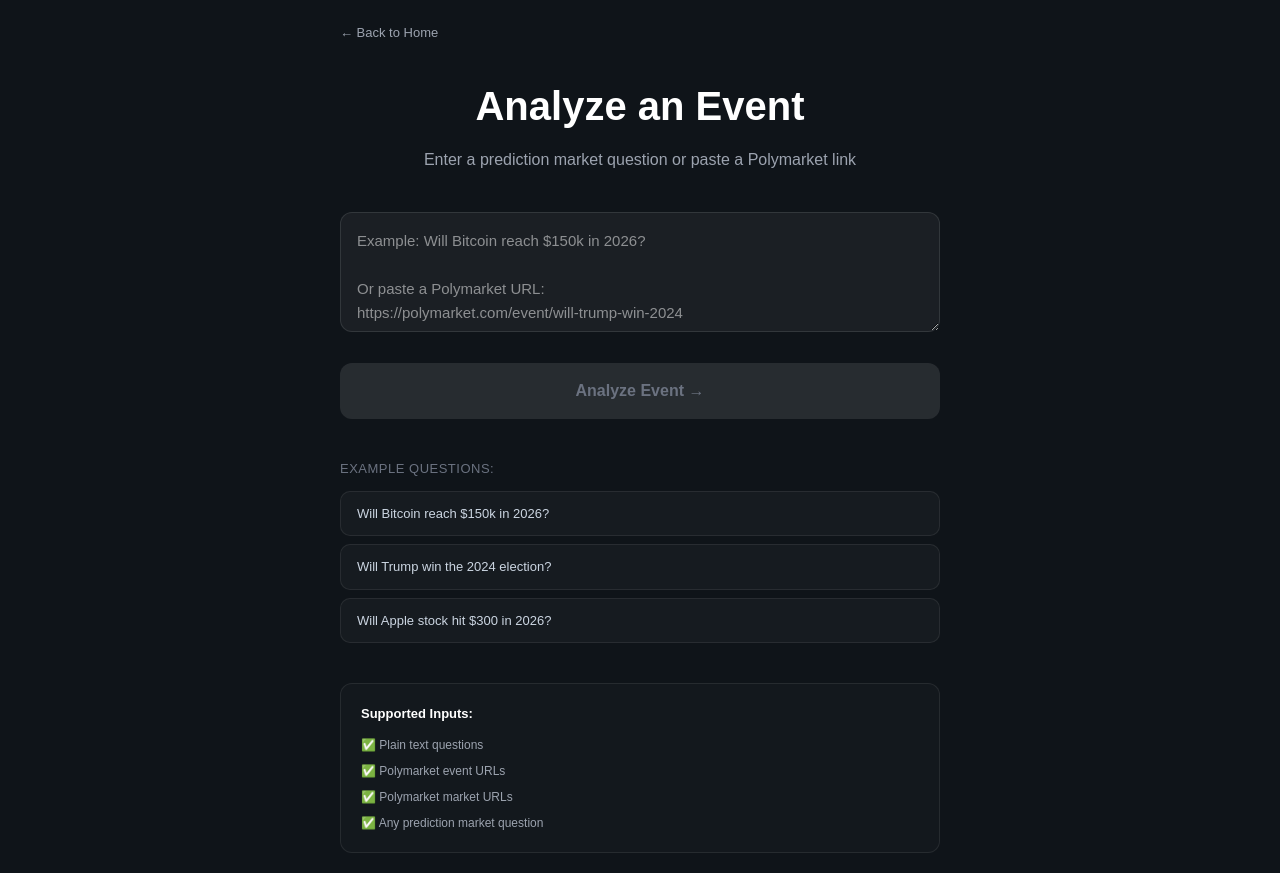
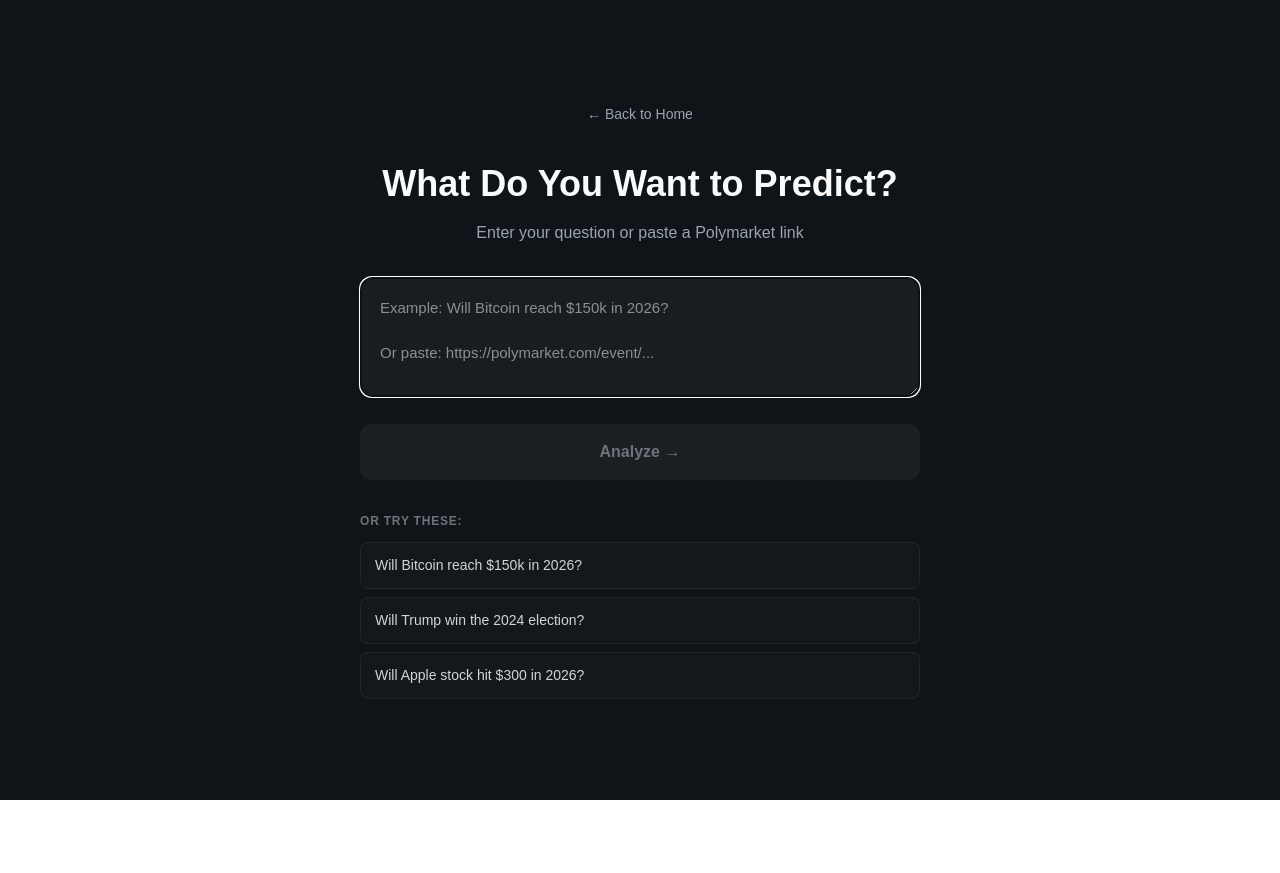
Before and after one commit to anujagadde18/tradedna, a Next.js app: page /event in a window 1280 px wide. After the commit the page ends 800 px from the top, so only its background shows below. Built offline with nearby package versions, Linux system fonts and the light colour scheme.

Commit message:
Update page.tsx

```diff
--- a/app/event/page.tsx
+++ b/app/event/page.tsx
@@ -12,7 +12,6 @@
   function handleInputChange(value: string) {
     setInput(value);
 
-    // Try to parse URL if it looks like a Polymarket link
     if (isPolymarketUrl(value)) {
       const extracted = extractEventFromUrl(value);
       if (extracted) {
@@ -32,97 +31,101 @@
   }
 
   function handleKeyPress(e: React.KeyboardEvent) {
-    if (e.key === "Enter") {
+    if (e.key === "Enter" && !e.shiftKey) {
+      e.preventDefault();
       handleAnalyze();
     }
   }
 
+  const examples = [
+    "Will Bitcoin reach $150k in 2026?",
+    "Will Trump win the 2024 election?",
+    "Will Apple stock hit $300 in 2026?",
+  ];
+
   return (
-    <main style={{ minHeight: "100vh", background: "#0f1419", color: "#fff", display: "flex", alignItems: "center", justifyContent: "center", padding: 20 }}>
-      <div style={{ maxWidth: 600, width: "100%" }}>
+    <main style={{ minHeight: "100vh", background: "#0f1419", color: "#fff", display: "flex", alignItems: "center", justifyContent: "center", padding: 24 }}>
+      <div style={{ maxWidth: 560, width: "100%" }}>
 
-        {/* Back Link */}
-        <div style={{ marginBottom: 32 }}>
-          <a href="/" style={{ color: "#9CA3AF", fontSize: 13, textDecoration: "none" }}>← Back to Home</a>
-        </div>
-
-        {/* Title */}
-        <div style={{ marginBottom: 40, textAlign: "center" }}>
-          <h1 style={{ fontSize: 40, fontWeight: 900, marginBottom: 12 }}>Analyze an Event</h1>
-          <p style={{ fontSize: 16, color: "#9ca3af", margin: 0 }}>
-            Enter a prediction market question or paste a Polymarket link
+        <div style={{ marginBottom: 32, textAlign: "center" }}>
+          <a href="/" style={{ color: "#9ca3af", fontSize: 14, textDecoration: "none", display: "inline-block", marginBottom: 32 }}>
+            ← Back to Home
+          </a>
+          <h1 style={{ fontSize: 36, fontWeight: 900, marginBottom: 10, color: "#fafafa" }}>
+            What Do You Want to Predict?
+          </h1>
+          <p style={{ fontSize: 16, color: "#9ca3af" }}>
+            Enter your question or paste a Polymarket link
           </p>
         </div>
 
-        {/* Input */}
-        <div style={{ marginBottom: 24 }}>
+        <div style={{ marginBottom: 20 }}>
           <textarea
             value={input}
             onChange={(e) => handleInputChange(e.target.value)}
             onKeyPress={handleKeyPress}
             placeholder="Example: Will Bitcoin reach $150k in 2026?
 
-Or paste a Polymarket URL:
-https://polymarket.com/event/will-trump-win-2024"
+Or paste: https://polymarket.com/event/..."
+            autoFocus
             style={{
               width: "100%",
               minHeight: 120,
-              padding: 16,
+              padding: 18,
               fontSize: 15,
               borderRadius: 12,
-              background: "rgba(255,255,255,0.05)",
-              border: "1px solid rgba(255,255,255,0.1)",
+              background: "rgba(255,255,255,0.04)",
+              border: "2px solid rgba(255,255,255,0.08)",
               color: "#fff",
               resize: "vertical",
               fontFamily: "inherit",
-              lineHeight: 1.6,
+              lineHeight: 1.5,
+            }}
+            onFocus={(e) => {
+              e.currentTarget.style.borderColor = "rgba(147,51,234,0.4)";
+            }}
+            onBlur={(e) => {
+              e.currentTarget.style.borderColor = "rgba(255,255,255,0.08)";
             }}
           />
 
-          {/* URL Detected Message */}
           {parsedEvent && (
-            <div style={{ marginTop: 12, padding: 12, background: "rgba(16, 185, 129, 0.1)", border: "1px solid rgba(16, 185, 129, 0.3)", borderRadius: 8 }}>
-              <div style={{ fontSize: 12, color: "#10b981", fontWeight: 600, marginBottom: 4 }}>
-                ✅ Polymarket URL Detected
+            <div style={{ marginTop: 12, padding: 12, background: "rgba(34,197,94,0.1)", border: "1px solid rgba(34,197,94,0.3)", borderRadius: 8 }}>
+              <div style={{ fontSize: 12, color: "#22c55e", fontWeight: 600, marginBottom: 4 }}>
+                ✓ Link Detected
               </div>
-              <div style={{ fontSize: 13, color: "#cbd5e1" }}>
-                Extracted event: <strong>{parsedEvent}</strong>
+              <div style={{ fontSize: 14, color: "#d4d4d8" }}>
+                {parsedEvent}
               </div>
             </div>
           )}
         </div>
 
-        {/* Analyze Button */}
         <button
           onClick={handleAnalyze}
           disabled={!input.trim()}
           style={{
             width: "100%",
             padding: "16px 24px",
-            borderRadius: 12,
-            background: input.trim() ? "#00D4FF" : "rgba(255,255,255,0.1)",
+            borderRadius: 10,
+            background: input.trim() ? "#9333ea" : "rgba(255,255,255,0.05)",
             border: "none",
-            color: input.trim() ? "#001018" : "#6b7280",
+            color: input.trim() ? "#fff" : "#71717a",
             fontSize: 16,
             fontWeight: 700,
             cursor: input.trim() ? "pointer" : "not-allowed",
-            transition: "all 0.2s",
+            marginBottom: 32,
           }}
         >
-          {parsedEvent ? "Analyze Extracted Event →" : "Analyze Event →"}
+          Analyze →
         </button>
 
-        {/* Examples */}
-        <div style={{ marginTop: 40 }}>
-          <div style={{ fontSize: 13, color: "#6b7280", marginBottom: 12, textTransform: "uppercase", letterSpacing: "0.5px" }}>
-            Example Questions:
+        <div>
+          <div style={{ fontSize: 12, color: "#71717a", marginBottom: 12, textTransform: "uppercase", letterSpacing: "0.8px", fontWeight: 600 }}>
+            Or Try These:
           </div>
           <div style={{ display: "grid", gap: 8 }}>
-            {[
-              "Will Bitcoin reach $150k in 2026?",
-              "Will Trump win the 2024 election?",
-              "Will Apple stock hit $300 in 2026?",
-            ].map((example, i) => (
+            {examples.map((example, i) => (
               <button
                 key={i}
                 onClick={() => {
@@ -130,23 +133,23 @@
                   setParsedEvent(null);
                 }}
                 style={{
-                  padding: "12px 16px",
-                  borderRadius: 10,
-                  background: "rgba(255,255,255,0.03)",
-                  border: "1px solid rgba(255,255,255,0.08)",
-                  color: "#cbd5e1",
-                  fontSize: 13,
+                  padding: "12px 14px",
+                  borderRadius: 8,
+                  background: "rgba(255,255,255,0.02)",
+                  border: "1px solid rgba(255,255,255,0.06)",
+                  color: "#d4d4d8",
+                  fontSize: 14,
                   textAlign: "left",
                   cursor: "pointer",
                   transition: "all 0.2s",
                 }}
                 onMouseEnter={(e) => {
-                  e.currentTarget.style.background = "rgba(255,255,255,0.06)";
-                  e.currentTarget.style.borderColor = "rgba(59, 130, 246, 0.4)";
+                  e.currentTarget.style.background = "rgba(255,255,255,0.05)";
+                  e.currentTarget.style.borderColor = "rgba(147,51,234,0.3)";
                 }}
                 onMouseLeave={(e) => {
-                  e.currentTarget.style.background = "rgba(255,255,255,0.03)";
-                  e.currentTarget.style.borderColor = "rgba(255,255,255,0.08)";
+                  e.currentTarget.style.background = "rgba(255,255,255,0.02)";
+                  e.currentTarget.style.borderColor = "rgba(255,255,255,0.06)";
                 }}
               >
                 {example}
@@ -155,17 +158,6 @@
           </div>
         </div>
 
-        {/* Features */}
-        <div style={{ marginTop: 40, padding: 20, borderRadius: 12, background: "rgba(255,255,255,0.02)", border: "1px solid rgba(255,255,255,0.08)" }}>
-          <div style={{ fontSize: 13, fontWeight: 600, marginBottom: 12 }}>Supported Inputs:</div>
-          <div style={{ display: "grid", gap: 8, fontSize: 12, color: "#9ca3af" }}>
-            <div>✅ Plain text questions</div>
-            <div>✅ Polymarket event URLs</div>
-            <div>✅ Polymarket market URLs</div>
-            <div>✅ Any prediction market question</div>
-          </div>
-        </div>
-
       </div>
     </main>
   );
```
